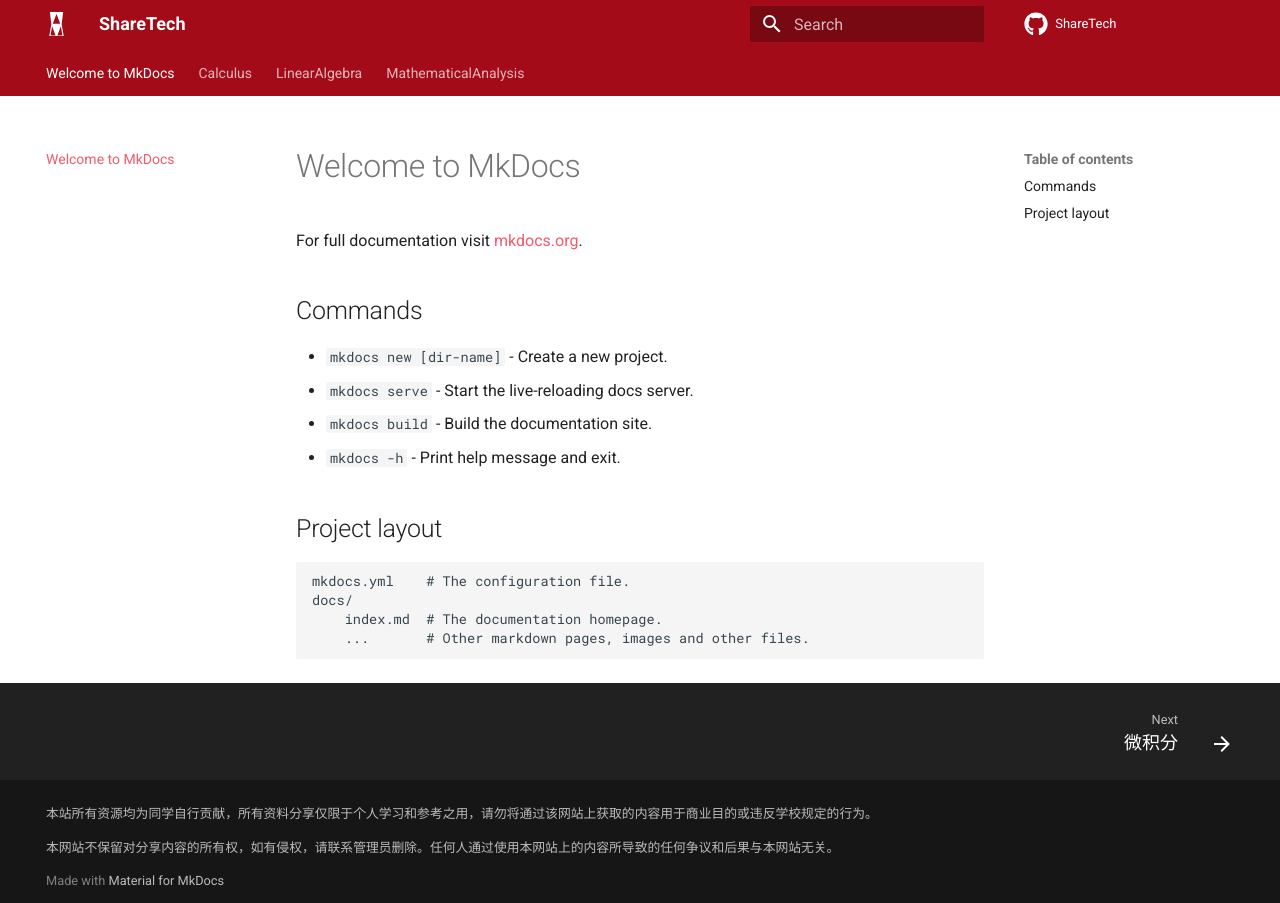
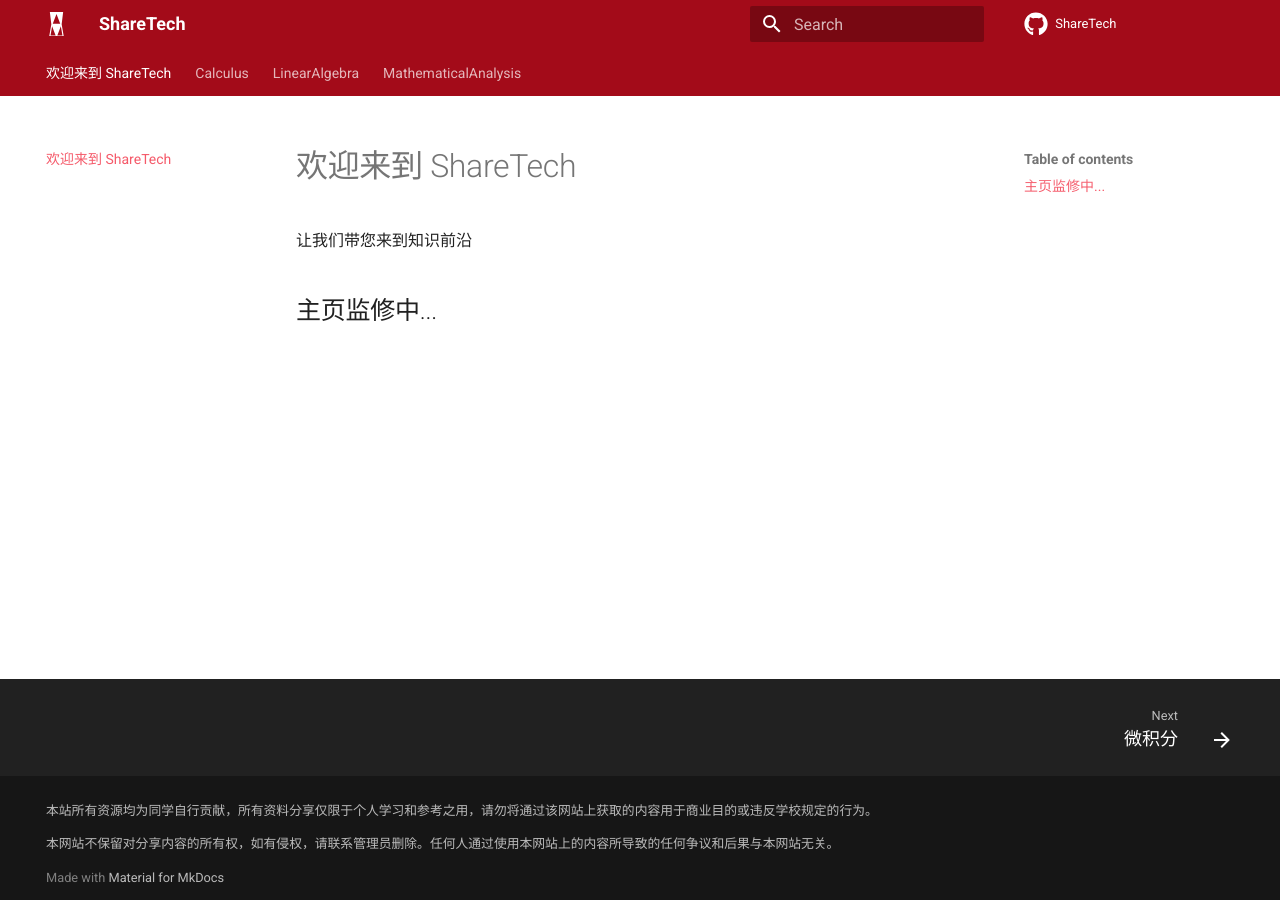
Before and after one commit to HeZeBang/share-tech, an MkDocs documentation site: the page built from docs/index.md, in a window 1280 px wide. Built offline with MkDocs 1.6.1 and Material for MkDocs 9.7.7, drawn with Linux system fonts in a browser that asks for light colours; comment, search, counter and statistics services are not loaded.

Commit message:
Simple Home Page

```diff
--- a/docs/index.md
+++ b/docs/index.md
@@ -1,17 +1,5 @@
-# Welcome to MkDocs
+# 欢迎来到 ShareTech
 
-For full documentation visit [mkdocs.org](https://www.mkdocs.org).
+让我们带您来到知识前沿
 
-## Commands
-
-* `mkdocs new [dir-name]` - Create a new project.
-* `mkdocs serve` - Start the live-reloading docs server.
-* `mkdocs build` - Build the documentation site.
-* `mkdocs -h` - Print help message and exit.
-
-## Project layout
-
-    mkdocs.yml    # The configuration file.
-    docs/
-        index.md  # The documentation homepage.
-        ...       # Other markdown pages, images and other files.
+## 主页监修中...
```
